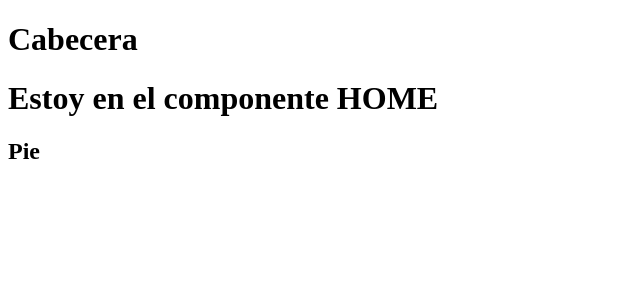
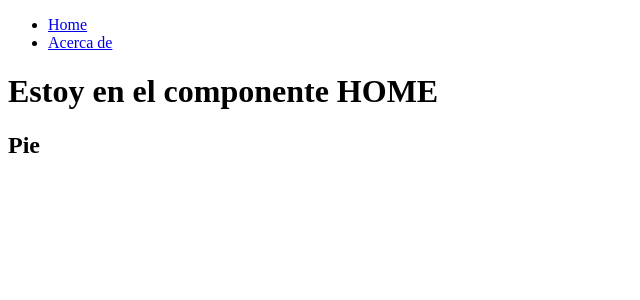
Before and after one commit to Scandel6/HolaAngular, an Angular app: page / in a window 1280 px wide. Shown: the top 300 px of the page, without its empty margins (0-640 px from the left). Built offline with nearby package versions, Linux system fonts and the light colour scheme.

Commit message:
Routing usando links

```diff
--- a/src/app/app.component.html
+++ b/src/app/app.component.html
@@ -1,3 +1,12 @@
-<h1>Cabecera</h1>
+<ul>
+  <li>
+    <a [routerLink]="['']">Home</a>
+  </li>
+  <li>
+    <a [routerLink]="['acerca']">Acerca de</a>
+  </li>
+</ul>
+
 <router-outlet></router-outlet>
+
 <h2>Pie</h2>
```
